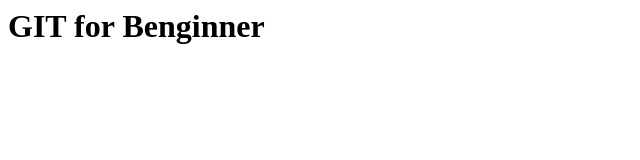
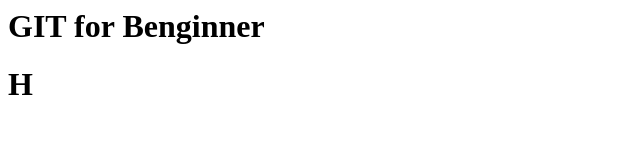
Before and after one commit to psycho-0609/DemoGit, a plain HTML site: page index.html in a window 1280 px wide. Shown: the full height of the page, 0-640 px from the left. Drawn offline with Linux system fonts and the light colour scheme.

Commit message:
Update index.html

```diff
--- a/index.html
+++ b/index.html
@@ -1 +1,2 @@
 <h1>GIT for Benginner</h1>
+<h1>H</h1>
```
